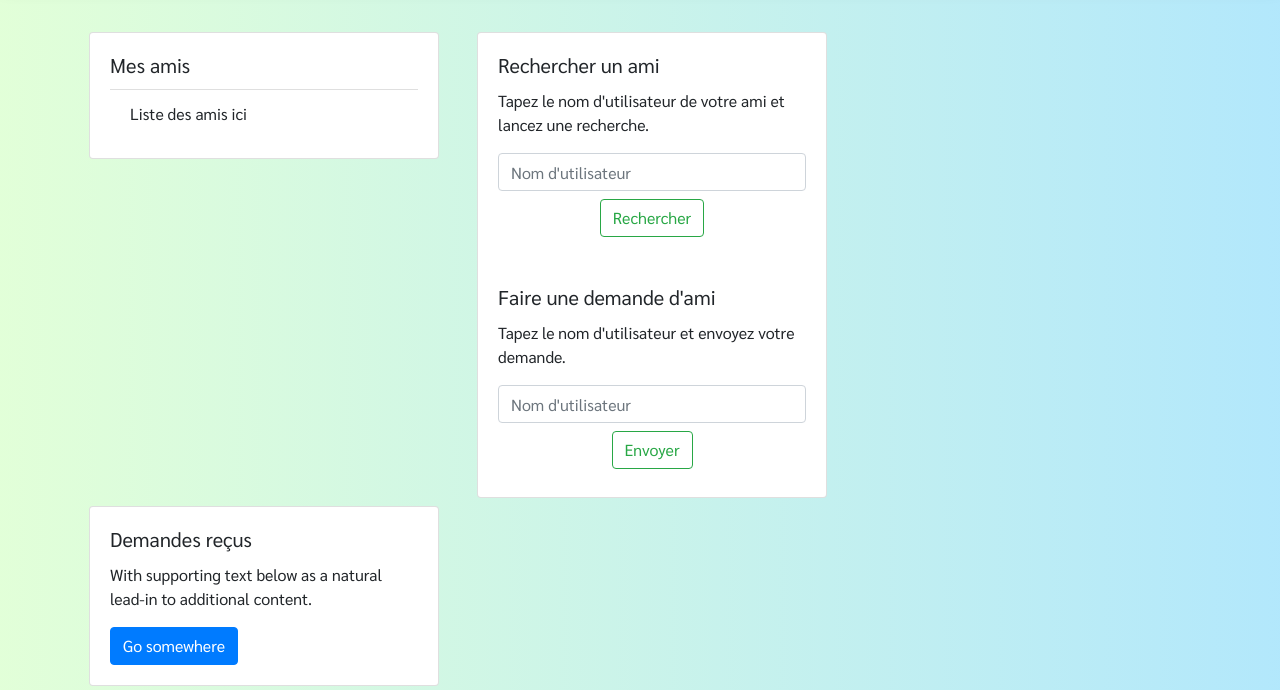
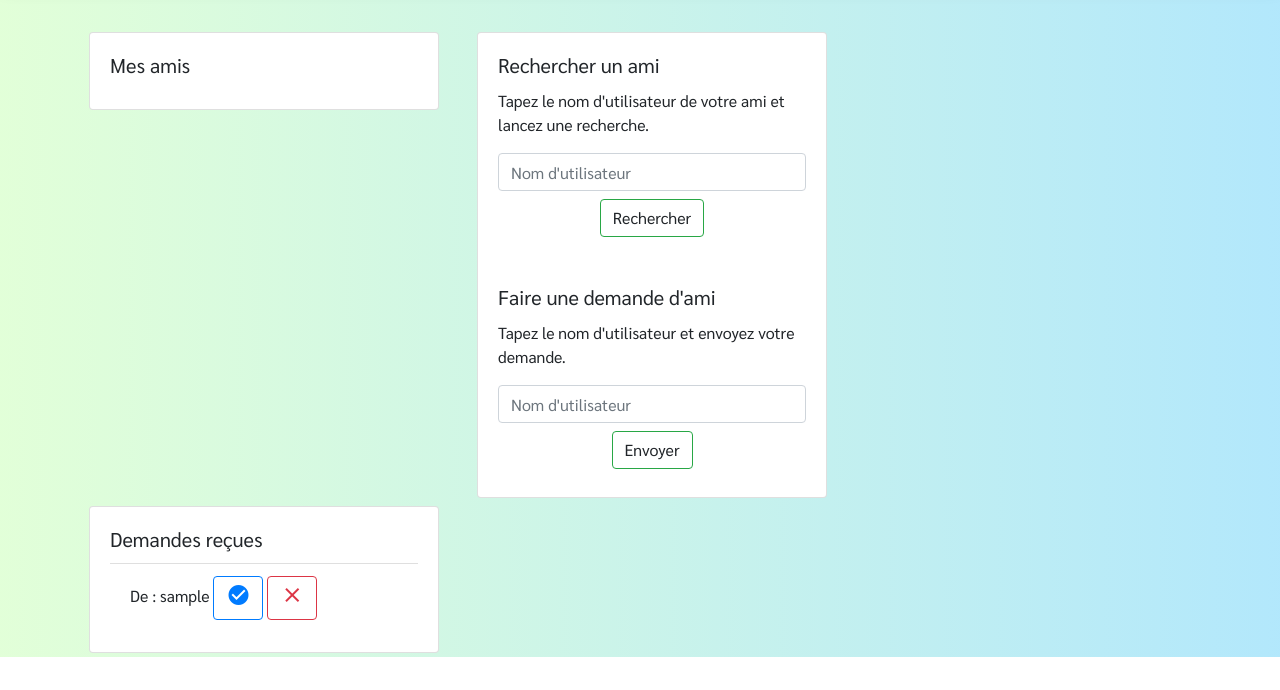
Before and after one commit to GAzerty/Projet_Web, a Django app: page /friend/dashboard/ in a window 1280 px wide. Shown: the part 346-1036 px from the top of the page. After the commit the page ends 1003 px from the top, so only its background shows below. Run offline with Django 3.2, Linux system fonts and the light colour scheme; a user stored in the database is signed in; tables that the repository leaves empty hold one stand-in row (values such as "Sample post"); some libraries are stand-ins or nearby versions.

Commit message:
Modification du html, ajout des liste pour mes amis et les demandes reçues. Ajout d'icons sur les bouttons

```diff
--- a/app/templates/amis/dashboard_amis.html
+++ b/app/templates/amis/dashboard_amis.html
@@ -11,7 +11,11 @@
           <div class="card-body">
             <h5 class="card-title">Mes amis</h5>
             <ul  class="list-group list-group-flush">
-                <li class="list-group-item">Liste des amis ici</li>
+                {% for ami in listeAmis %}
+                <li class="list-group-item">{{ ami.joueur1Amis.idJoueur.username }}
+                <button class="btn btn-outline-danger my-2 my-sm-0" onclick="supprimer_amis('{{ ami.joueur1Amis.idJoueur.username }}')"><i class="material-icons">clear</i></button>
+                </li>
+                {% endfor %}
             </ul>
           </div>
         </div>
@@ -22,19 +26,20 @@
             <h5 class="card-title">Rechercher un ami</h5>
             <p class="card-text">Tapez le nom d'utilisateur de votre ami et lancez une recherche.</p>
             <form>
-                <input class="form-control mr-sm-2" type="search" placeholder="Nom d'utilisateur" name="rechercheUsername" id="id_rechercheUsername">
+                <input class="form-control mr-sm-2" type="search" placeholder="Nom d'utilisateur" name="recherche_usernameAmis" id="id_rechercheUsername">
                 <div class="d-flex justify-content-center m-2">
-                    <button class="btn btn-outline-success my-2 my-sm-0 m-1" type="submit">Rechercher</button>
+                    <a id="btn_rechercheUsername"  class="btn btn-outline-success my-2 my-sm-0 m-1" >Rechercher</a>
                 </div>
             </form>
           </div>
           <div class="card-body">
             <h5 class="card-title">Faire une demande d'ami</h5>
             <p class="card-text">Tapez le nom d'utilisateur et envoyez votre demande.</p>
+            <div id="feedback"></div>
             <form>
                 <input class="form-control mr-sm-2" type="search" placeholder="Nom d'utilisateur" name="demande_usernameAmis" id="id_demande_usernameAmis">
                 <div class="d-flex justify-content-center m-2">
-                    <button class="btn btn-outline-success my-2 my-sm-0" type="submit">Envoyer</button>
+                    <a id="btn_demande_usernameAmis" class="btn btn-outline-success my-2 my-sm-0" >Envoyer</a>
                 </div>
             </form>
           </div>
@@ -43,9 +48,15 @@
       <div class="col-sm-4 m-1">
         <div class="card">
           <div class="card-body">
-            <h5 class="card-title">Demandes reçus</h5>
-            <p class="card-text">With supporting text below as a natural lead-in to additional content.</p>
-            <a href="#" class="btn btn-primary">Go somewhere</a>
+            <h5 class="card-title">Demandes reçues</h5>
+                <ul  class="list-group list-group-flush">
+                    {% for demande in listeDemandes %}
+                        <li class="list-group-item"> De : {{ demande.joueur1Amis.idJoueur.username }}
+                            <button class="btn btn-outline-primary" onclick="accepter_amis('{{ demande.joueur1Amis.idJoueur.username }}')"><i class="material-icons">check_circle</i></button>
+                            <button class="btn btn-outline-danger" onclick="supprimer_amis('{{ demande.joueur1Amis.idJoueur.username }}')"><i class="material-icons">clear</i></button>
+                        </li>
+                    {% endfor %}
+                </ul>
           </div>
         </div>
       </div>
```
